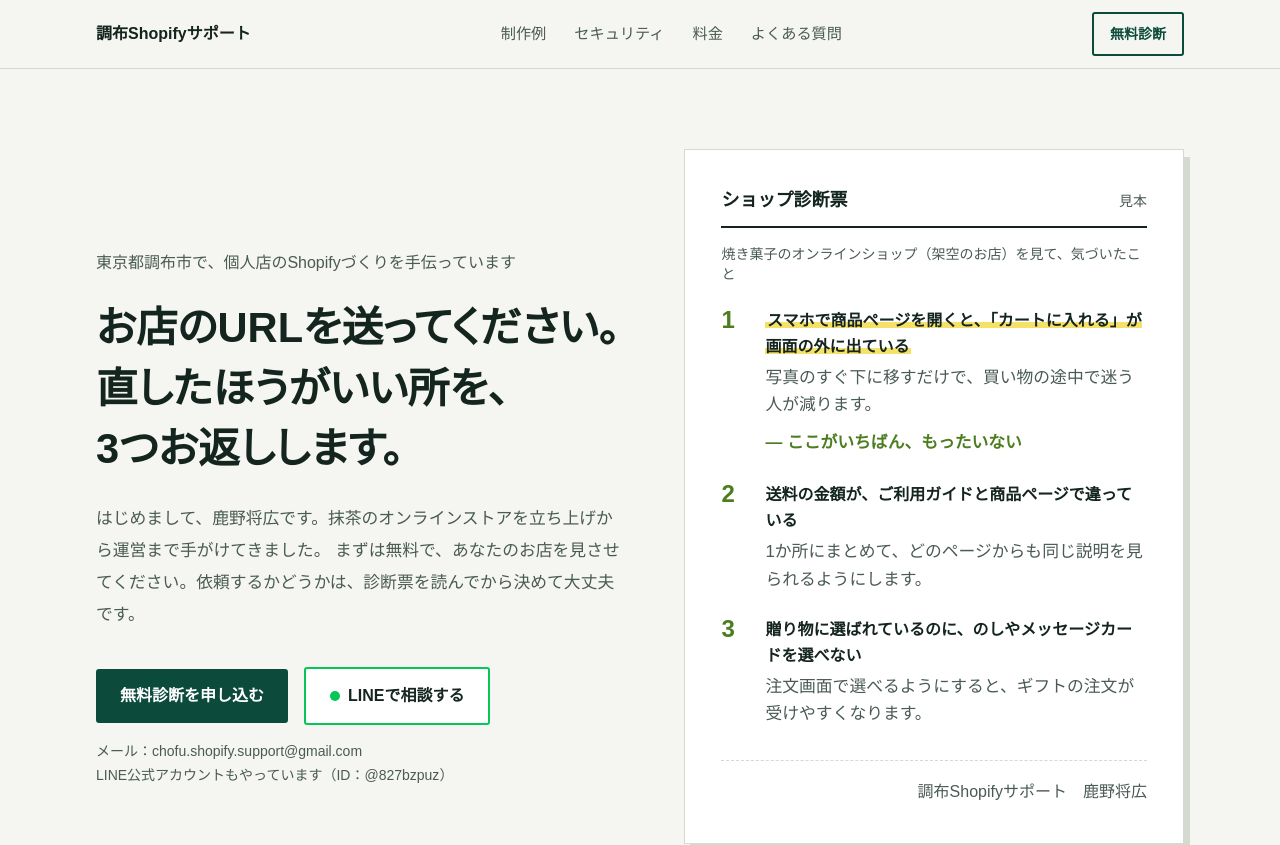
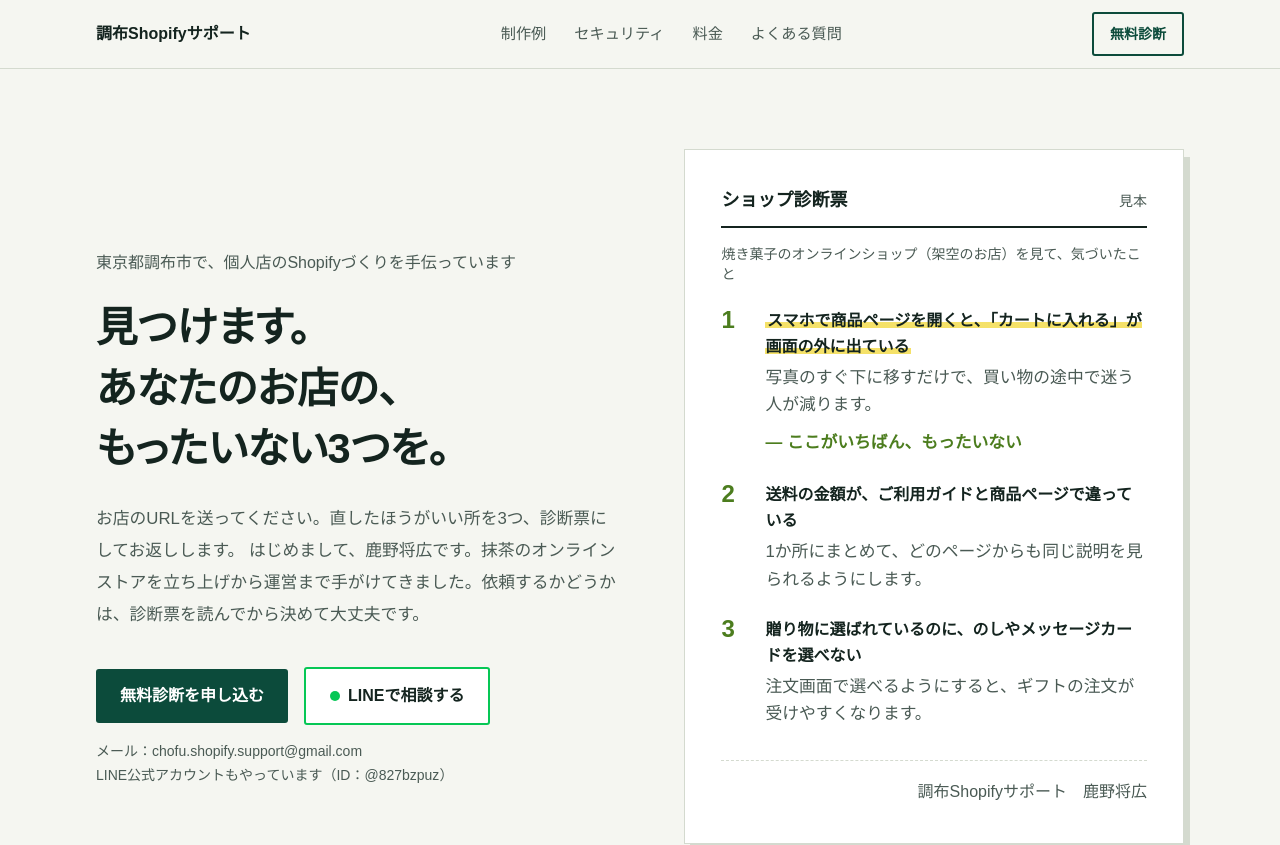
Before and after one commit to masahiro413/chofu-shopify-support, a Next.js app: page / in a window 1280 px wide. Shown: the top 845 px of the page. Built offline with nearby package versions, Linux system fonts and the light colour scheme; no server answers; a web font is replaced by a local one.

Commit message:
ファーストビューの見出しを倒置法に変更
Co-Authored-By: Claude Opus 5.5 <noreply@anthropic.com>
Claude-Session: https://claude.ai/code/session_01F1v8HXR5EdbK3VTiRiWeDZ

```diff
--- a/src/app/page.tsx
+++ b/src/app/page.tsx
@@ -282,15 +282,17 @@ export default function Home() {
         <div>
           <p className="text-ink-soft">{AREA}で、個人店のShopifyづくりを手伝っています</p>
           <h1 className="mt-5 text-[1.7rem] font-bold min-[400px]:text-[1.9rem] sm:text-[2.4rem] xl:text-[2.6rem]">
-            <span className="inline-block">お店のURLを</span>
-            <span className="inline-block">送ってください。</span>
+            <span className="inline-block">見つけます。</span>
             <br />
-            <span className="inline-block">直したほうがいい所を、</span>
-            <span className="inline-block">3つお返しします。</span>
+            <span className="inline-block">あなたのお店の、</span>
+            <br />
+            <span className="inline-block">
+              もったいない3つを。
+            </span>
           </h1>
           <p className="mt-6 max-w-[34em] text-[1.05rem] text-ink-soft">
-            はじめまして、{OWNER_NAME}です。抹茶のオンラインストアを立ち上げから運営まで手がけてきました。
-            まずは無料で、あなたのお店を見させてください。依頼するかどうかは、診断票を読んでから決めて大丈夫です。
+            お店のURLを送ってください。直したほうがいい所を3つ、診断票にしてお返しします。
+            はじめまして、{OWNER_NAME}です。抹茶のオンラインストアを立ち上げから運営まで手がけてきました。依頼するかどうかは、診断票を読んでから決めて大丈夫です。
           </p>
           <div className="mt-9 flex flex-col gap-4 sm:flex-row sm:items-center">
             <PrimaryButton>無料診断を申し込む</PrimaryButton>
```
